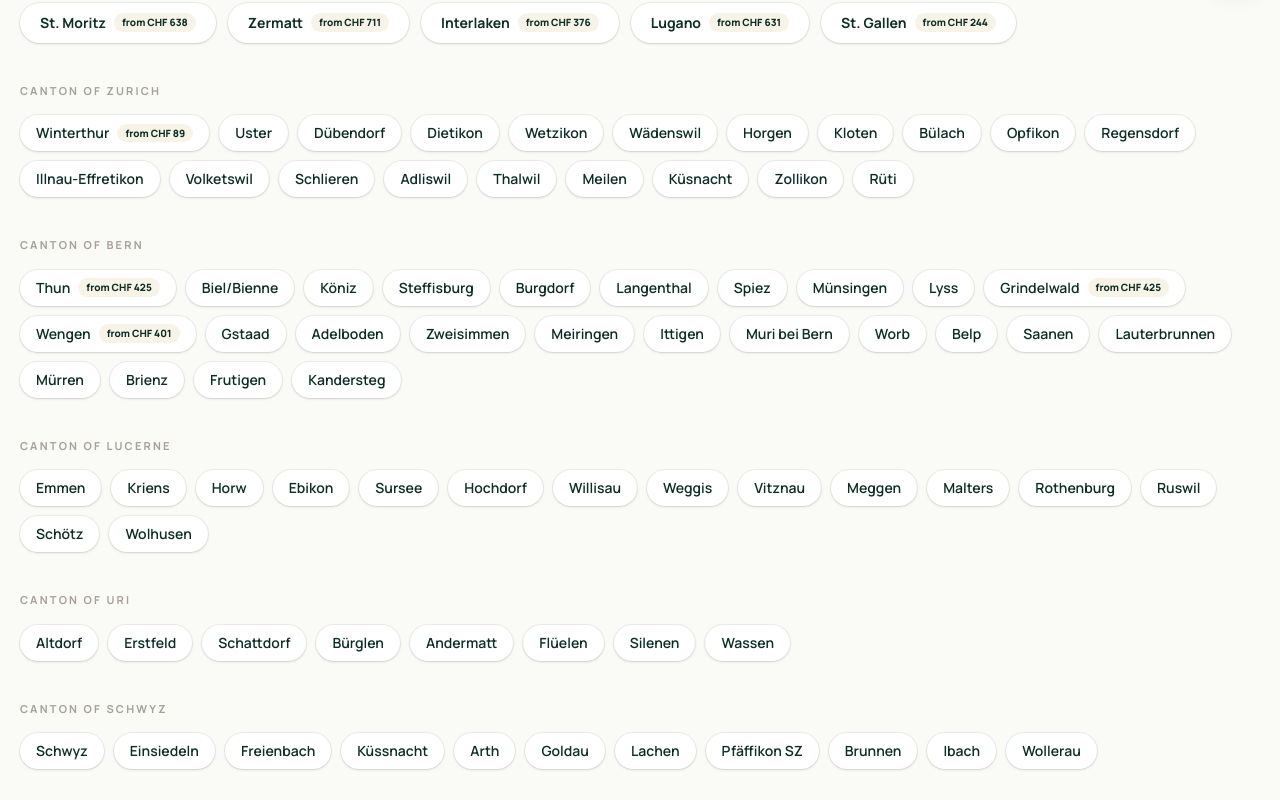
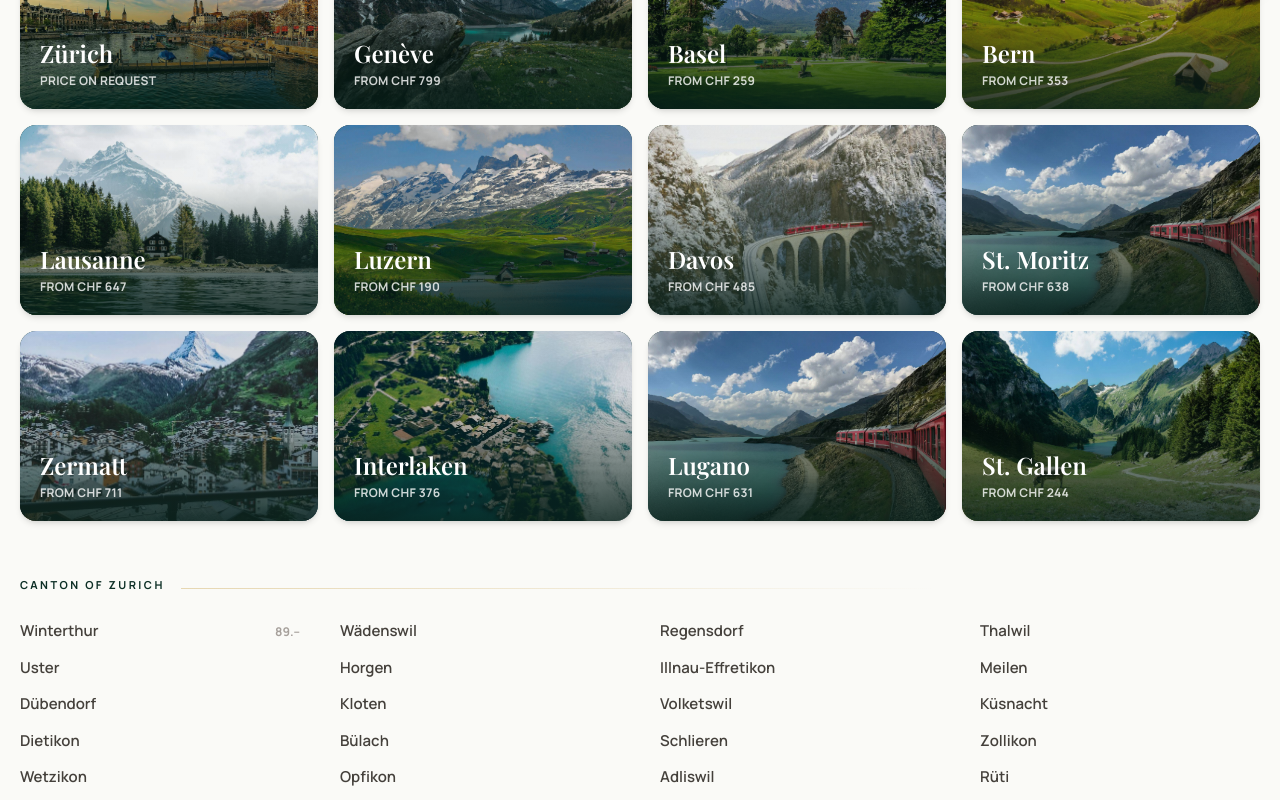
Before and after one commit to fatihemincakiroglu/AirportTransfers, a Next.js app: page /en/staedte in a window 1280 px wide. Shown: the part 500-1300 px from the top of the page. Built offline with nearby package versions, Linux system fonts and the light colour scheme.

Commit message:
reiseziele premium tasarim

```diff
--- a/app/[lang]/staedte/staedte-client.tsx
+++ b/app/[lang]/staedte/staedte-client.tsx
@@ -1,11 +1,16 @@
 "use client";
 
 import { useState } from "react";
+import Image from "next/image";
 import { C, routes } from "../../config";
 import { tx } from "../../i18nX";
 import { useLang } from "../../providers";
 import { destRegions } from "../../destinations";
 import { TopBar, SiteHeader, SiteFooter, FloatingButtons, PageHero, norm } from "../../components";
+
+// Popüler şehirler için görseller: rotası olanlar rota görselini kullanır,
+// Zürih'in rotası olmadığı için galeriden eşleştirilir.
+const POPULAR_IMG: Record<string, string> = { "Zürich": "/gallery/2.jpg" };
 
 export default function StaedteClient() {
   const { lang, P } = useLang();
@@ -13,13 +18,11 @@ export default function StaedteClient() {
   const D = X.dest;
   const [q, setQ] = useState("");
 
-  const priceFor = (routeSlug?: string) => {
-    if (!routeSlug) return null;
-    const r = routes.find((r) => r.slug === routeSlug);
-    return r ? r.price : null;
-  };
+  const routeOf = (routeSlug?: string) => (routeSlug ? routes.find((r) => r.slug === routeSlug) : undefined);
+  const match = (name: string) => !q.trim() || norm(name).includes(norm(q));
 
-  const match = (name: string) => !q.trim() || norm(name).includes(norm(q));
+  const popular = destRegions[0];
+  const rest = destRegions.slice(1);
 
   return (
     <div className="min-h-screen" style={{ background: C.ivory, color: C.ink }}>
@@ -29,62 +32,95 @@ export default function StaedteClient() {
       <PageHero title={D.pageTitle} crumb={D.crumb} />
 
       <section className="mx-auto max-w-7xl px-5 py-10 md:py-14">
-        <p className="max-w-2xl leading-relaxed text-stone-600">{D.pageSub}</p>
-
-        {/* Arama */}
-        <div className="mt-6 max-w-md">
+        <div className="flex flex-wrap items-end justify-between gap-6">
+          <p className="max-w-xl leading-relaxed text-stone-600">{D.pageSub}</p>
+          {/* Sade arama — alt çizgili, odakta altın */}
+          <div className="w-full max-w-xs">
             <input
               value={q}
               onChange={(e) => setQ(e.target.value)}
               placeholder={D.searchPh}
-            className="w-full rounded-2xl border border-stone-200 bg-white px-5 py-3.5 text-sm font-semibold shadow-sm outline-none ring-0 transition-shadow focus:shadow-md"
+              className="w-full border-b border-stone-300 bg-transparent px-1 pb-2.5 text-sm font-semibold outline-none transition-colors placeholder:font-normal placeholder:text-stone-400 focus:border-[#C9A24B]"
             />
           </div>
+        </div>
 
-        {destRegions.map((region) => {
-          const cities = region.cities.filter((c) => match(c.name));
-          if (!cities.length) return null;
-          const isPopular = region.key === "popular";
-          return (
-            <div key={region.key} className="mt-10">
-              <h2
-                className={
-                  isPopular
-                    ? "font-display text-2xl font-semibold md:text-3xl"
-                    : "text-[11px] font-bold uppercase tracking-[0.2em] text-stone-400"
-                }
-                style={isPopular ? { color: C.pine } : undefined}
-              >
-                {region.label[lang]}
+        {/* ── Beliebte Orte: fotoğraflı kartlar ── */}
+        {popular.cities.some((c) => match(c.name)) && (
+          <div className="mt-12">
+            <h2 className="font-display text-2xl font-semibold md:text-3xl" style={{ color: C.pine }}>
+              {popular.label[lang]}
             </h2>
-              <div className={`mt-4 flex flex-wrap gap-2.5 ${isPopular ? "gap-3" : ""}`}>
-                {cities.map((c) => {
-                  const price = priceFor(c.routeSlug);
+            <div className="mt-6 grid gap-4 sm:grid-cols-2 lg:grid-cols-4">
+              {popular.cities.filter((c) => match(c.name)).map((c) => {
+                const r = routeOf(c.routeSlug);
+                const img = r?.img ?? POPULAR_IMG[c.name] ?? "/gallery/1.jpg";
                 return (
                   <a
-                      key={region.key + c.slug}
+                    key={c.slug}
                     href={P(`/${c.slug}`)}
-                      className={`group inline-flex items-center gap-2 rounded-full bg-white shadow-sm ring-1 ring-black/5 transition-all hover:-translate-y-0.5 hover:shadow-md ${
-                        isPopular ? "px-5 py-2.5 text-sm font-bold" : "px-4 py-2 text-sm font-semibold"
-                      }`}
-                      style={{ color: C.pine }}
+                    className="group relative flex min-h-[190px] flex-col justify-end overflow-hidden rounded-2xl p-5 text-white shadow-md transition-all hover:-translate-y-1 hover:shadow-xl"
+                    style={{ backgroundColor: C.pine }}
                   >
-                      {c.name}
-                      {price != null && (
-                        <span className="rounded-full px-2 py-0.5 text-[10px] font-extrabold" style={{ background: `${C.gold}22`, color: C.pine }}>
-                          {D.fixed} {Math.round(price)}
+                    <Image
+                      src={img}
+                      alt={D.hero(c.name)}
+                      fill
+                      sizes="(max-width: 640px) 100vw, (max-width: 1024px) 50vw, 25vw"
+                      className="object-cover transition-transform duration-700 group-hover:scale-105"
+                    />
+                    <span aria-hidden className="absolute inset-0" style={{ background: "linear-gradient(180deg, rgba(8,33,27,0.05) 30%, rgba(8,33,27,0.85) 100%)" }} />
+                    <span className="relative font-display text-2xl font-semibold">{c.name}</span>
+                    <span className="relative mt-1 text-xs font-bold uppercase tracking-wide text-white/80">
+                      {r ? `${D.fixed} ${Math.round(r.price)}` : D.onRequest}
                     </span>
-                      )}
                   </a>
                 );
               })}
             </div>
           </div>
+        )}
+
+        {/* ── Bölge dizini: sakin, editoryal sütunlar ── */}
+        {rest.map((region) => {
+          const cities = region.cities.filter((c) => match(c.name));
+          if (!cities.length) return null;
+          return (
+            <div key={region.key} className="mt-14">
+              <div className="flex items-baseline gap-4">
+                <h2 className="shrink-0 text-[11px] font-bold uppercase tracking-[0.22em]" style={{ color: C.pine }}>
+                  {region.label[lang]}
+                </h2>
+                <span aria-hidden className="h-px flex-1" style={{ background: `linear-gradient(90deg, ${C.gold}66, transparent 70%)` }} />
+              </div>
+              <ul className="mt-5 columns-2 gap-x-10 md:columns-3 lg:columns-4">
+                {cities.map((c) => {
+                  const r = routeOf(c.routeSlug);
+                  return (
+                    <li key={region.key + c.slug} className="break-inside-avoid">
+                      <a
+                        href={P(`/${c.slug}`)}
+                        className="group flex items-baseline justify-between gap-3 py-[7px] text-[15px] font-semibold text-stone-700 transition-colors hover:text-[#0C2E25]"
+                      >
+                        <span className="underline-offset-4 group-hover:underline" style={{ textDecorationColor: C.gold }}>
+                          {c.name}
+                        </span>
+                        {r && (
+                          <span className="shrink-0 text-xs font-bold tabular-nums text-stone-400 transition-colors group-hover:text-[#0C2E25]">
+                            {Math.round(r.price)}.–
+                          </span>
+                        )}
+                      </a>
+                    </li>
+                  );
+                })}
+              </ul>
+            </div>
           );
         })}
 
         {/* CTA */}
-        <div className="mt-16 rounded-3xl p-8 text-center text-white md:p-12" style={{ background: C.pine }}>
+        <div className="mt-20 rounded-3xl p-8 text-center text-white md:p-12" style={{ background: C.pine }}>
           <h2 className="font-display text-2xl font-semibold md:text-3xl">{D.ctaTitle}</h2>
           <p className="mx-auto mt-2 max-w-xl text-white/70">{D.ctaSub}</p>
           <a
```
Lines whose indentation alone changed are shown as unchanged.
